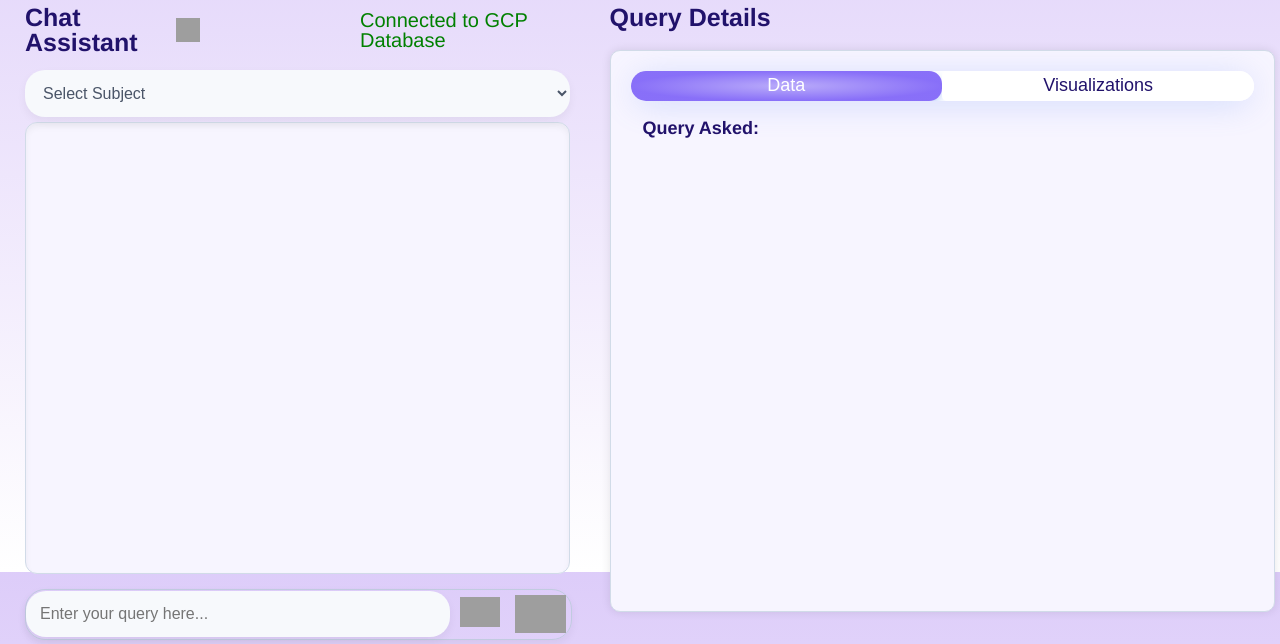
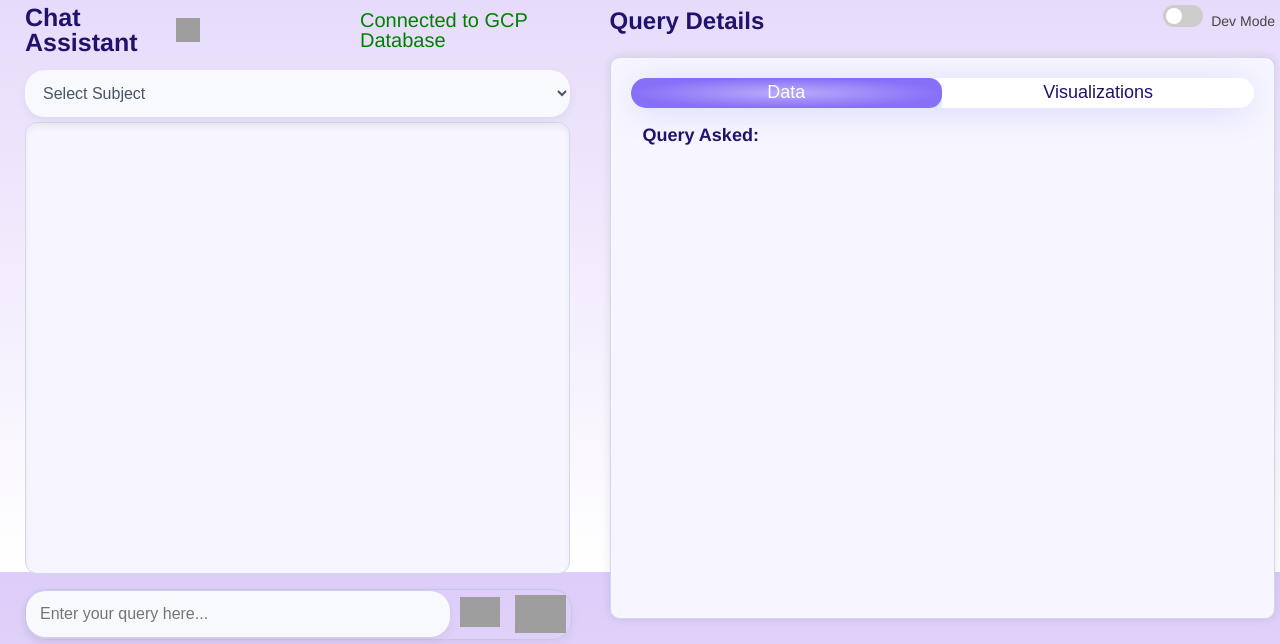
Before and after one commit to Lagozon-Technologies-Pte-Ltd/lz-dbquery-final, a FastAPI app: template templates/index.html in a window 1280 px wide. Shown: the part 228-872 px from the top of the page. Run offline with FastAPI, Linux system fonts and the light colour scheme; the template is opened without the code that fills it, so the values that code supplies are empty; parts of the project's set-up code (start-up, migrations or seed data) failed here and were passed over; some libraries are stand-ins or nearby versions; grey boxes are pictures that could not be loaded.

Commit message:
added dev mode

```diff
--- a/static/script.js
+++ b/static/script.js
@@ -152,6 +152,38 @@ function openTab(evt, tabName) {
 document.addEventListener("DOMContentLoaded", function () {
     document.getElementsByClassName("tablinks")[0].click(); // Open the first tab by default
 });
+function toggleDevMode() {
+    const devModeToggle = document.getElementById('devModeToggle');
+    const xlsxbtn = document.getElementById('xlsx-btn'); // Excel button container
+    let interpBtn = document.getElementById('interpBtn'); // check if the buttons already exist
+    let langchainBtn = document.getElementById('langchainBtn');
+
+    if (devModeToggle.checked) {
+        // Create buttons if they don't exist
+        if (!interpBtn) {
+            interpBtn = document.createElement('button');
+            interpBtn.id = 'interpBtn';
+            interpBtn.textContent = 'Interpretation Prompt';
+            interpBtn.className = 'dev-mode-btn';  // Add class for styling
+            xlsxbtn.appendChild(interpBtn);
+        }
+        if (!langchainBtn) {
+            langchainBtn = document.createElement('button');
+            langchainBtn.id = 'langchainBtn';
+            langchainBtn.textContent = 'Langchain Prompt';
+            langchainBtn.className = 'dev-mode-btn';  // Add class for styling
+            xlsxbtn.appendChild(langchainBtn);
+        }
+    } else {
+        // Remove buttons if they exist
+        if (interpBtn) {
+            interpBtn.remove();
+        }
+        if (langchainBtn) {
+            langchainBtn.remove();
+        }
+    }
+}
 
 
 async function sendMessage() {
--- a/static/styles.css
+++ b/static/styles.css
@@ -13,28 +13,86 @@ body {
     color: #21126b;
     font-size: 18px;
 }
-.copy-btn-popup {
-    position: absolute;
-    top: 10px;
-    right: 45px; /* A little left from the close (X) button */
-    font-size: 14px;
-    background: radial-gradient(50% 50% at 50% 50%, rgb(183.48, 168.62, 249.71) 4%, rgb(136.38, 111.28, 248.21) 100%);
-    border: none;
-    padding: 6px 10px;
-    border-radius: 6px;
-    cursor: pointer;
-    transition: background-color 0.3s ease;
+
+.query-details-header {
+    display: flex;
+    align-items: center;
+    justify-content: space-between;
+    margin-bottom: 10px;
 }
 
-.copy-btn-popup:hover {
-    background-color: #c7d2fe;
+.query-title {
+    margin: 0;
+    font-size: 24px;
+}
+
+/* Toggle section */
+.dev-mode-toggle-container {
+    display: flex;
+    align-items: center;
+    gap: 8px;
+}
+
+/* Toggle switch styles */
+.switch {
+    position: relative;
+    display: inline-block;
+    width: 40px;
+    height: 22px;
+}
+
+.switch input {
+    opacity: 0;
+    width: 0;
+    height: 0;
+}
+
+.slider {
+    position: absolute;
+    cursor: pointer;
+    top: 0;
+    left: 0;
+    right: 0;
+    bottom: 0;
+    background-color: #ccc;
+    transition: 0.4s;
+    border-radius: 34px;
+}
+
+.slider:before {
+    position: absolute;
+    content: "";
+    height: 16px;
+    width: 16px;
+    left: 3px;
+    bottom: 3px;
+    background-color: white;
+    transition: 0.4s;
+    border-radius: 50%;
+}
+
+input:checked+.slider {
+    background: radial-gradient(50% 50% at 50% 50%, rgb(183.48, 168.62, 249.71) 4%, rgb(136.38, 111.28, 248.21) 100%);;
+}
+
+input:checked+.slider:before {
+    transform: translateX(18px);
+}
+
+.dev-mode-label {
+    font-size: 14px;
+    font-weight: 500;
+    color: #444;
 }
 
 #xlsx-btn {
     display: flex;
-    justify-content: center; /* Centers the buttons horizontally */
-    gap: 15px; /* Adds spacing between buttons */
-    margin-top: 15px; /* Adds spacing between the table and buttons */
+    justify-content: center;
+    /* Centers the buttons horizontally */
+    gap: 15px;
+    /* Adds spacing between buttons */
+    margin-top: 15px;
+    /* Adds spacing between the table and buttons */
 }
 
 #add-to-faqs-btn {
--- a/templates/index.html
+++ b/templates/index.html
@@ -30,7 +30,8 @@
                 Chat Assistant
                 <img src="static/reset.png" alt="Reset Session" class="reset-icon" onclick="resetSession()"
                     style="cursor: pointer; margin-left: 10px; width: 24px; height: 24px;">
-                    <p style="color: green; font-weight: 100; padding-left: 160px; font-size: 20px;">Connected to GCP Database</p>
+                <p style="color: green; font-weight: 100; padding-left: 160px; font-size: 20px;">Connected to GCP
+                    Database</p>
 
             </h2>
             <div id="unified-input-container">
@@ -85,7 +86,22 @@
 
         <!-- Query Results (Right Side) -->
         <div style="width:55%; padding: 15px;">
-            <h2>Query Details</h2>
+            <div class="query-details-header">
+                <h2 class="query-title">Query Details</h2>
+                <div class="dev-mode-toggle-container">
+                    <label class="switch">
+                        <input type="checkbox" id="devModeToggle" onchange="toggleDevMode()">
+                        <span class="slider round"></span>
+                    </label>
+                    <span class="dev-mode-label">Dev Mode</span>
+                </div>
+            </div>
+            <!-- Hidden prompt area -->
+            <div id="devPromptPanel" class="dev-prompt" style="display: none;">
+                <strong>Prompt used for generation:</strong>
+                <pre>{{ rawPrompt }}</pre>
+            </div>
+
             <div id="query-results">
                 <!-- Tab Navigation -->
                 <div class="tab">
```
Also changed, not shown: other parts of static/styles.css (+40 -0 lines), table_info.txt (added, +52 -0 lines).
